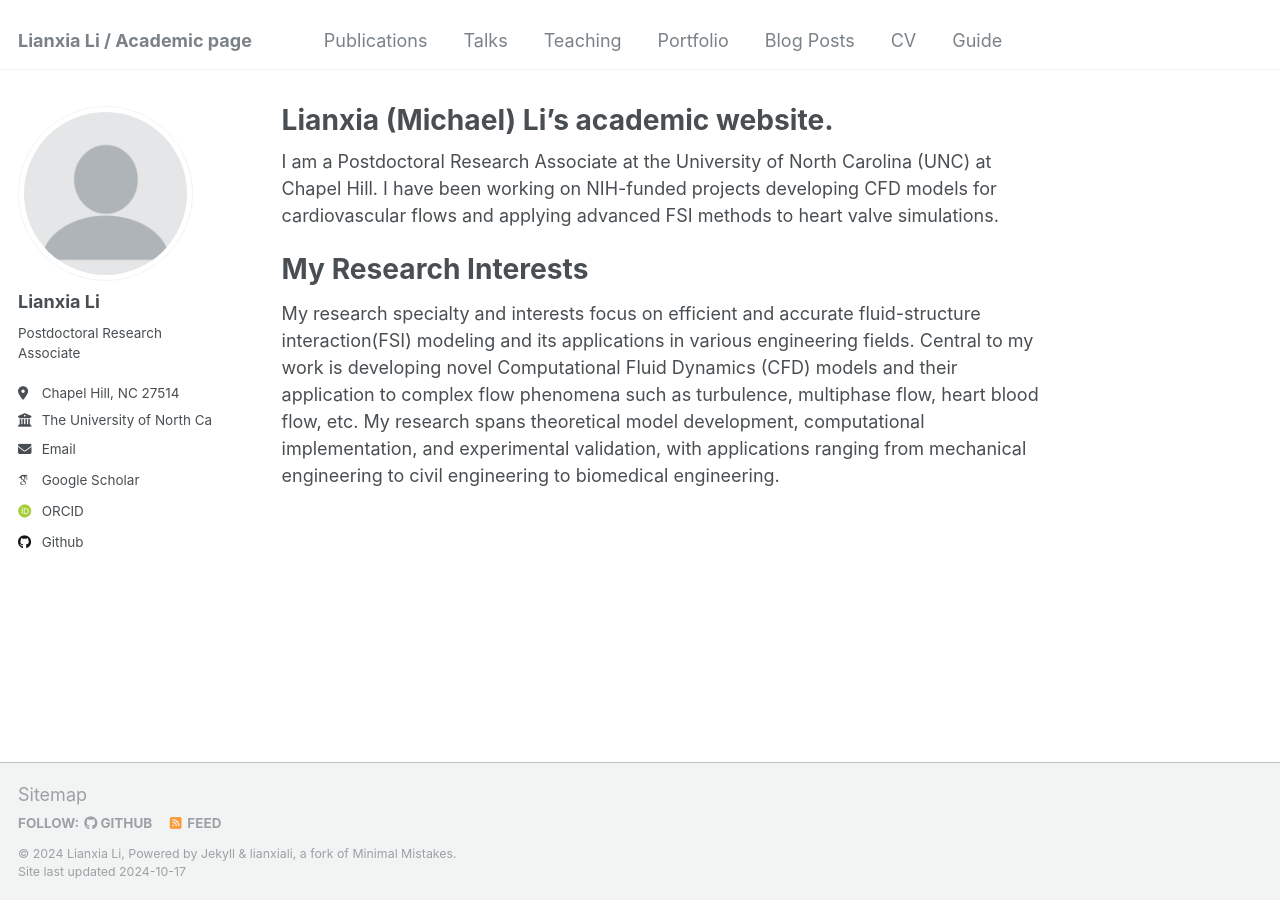
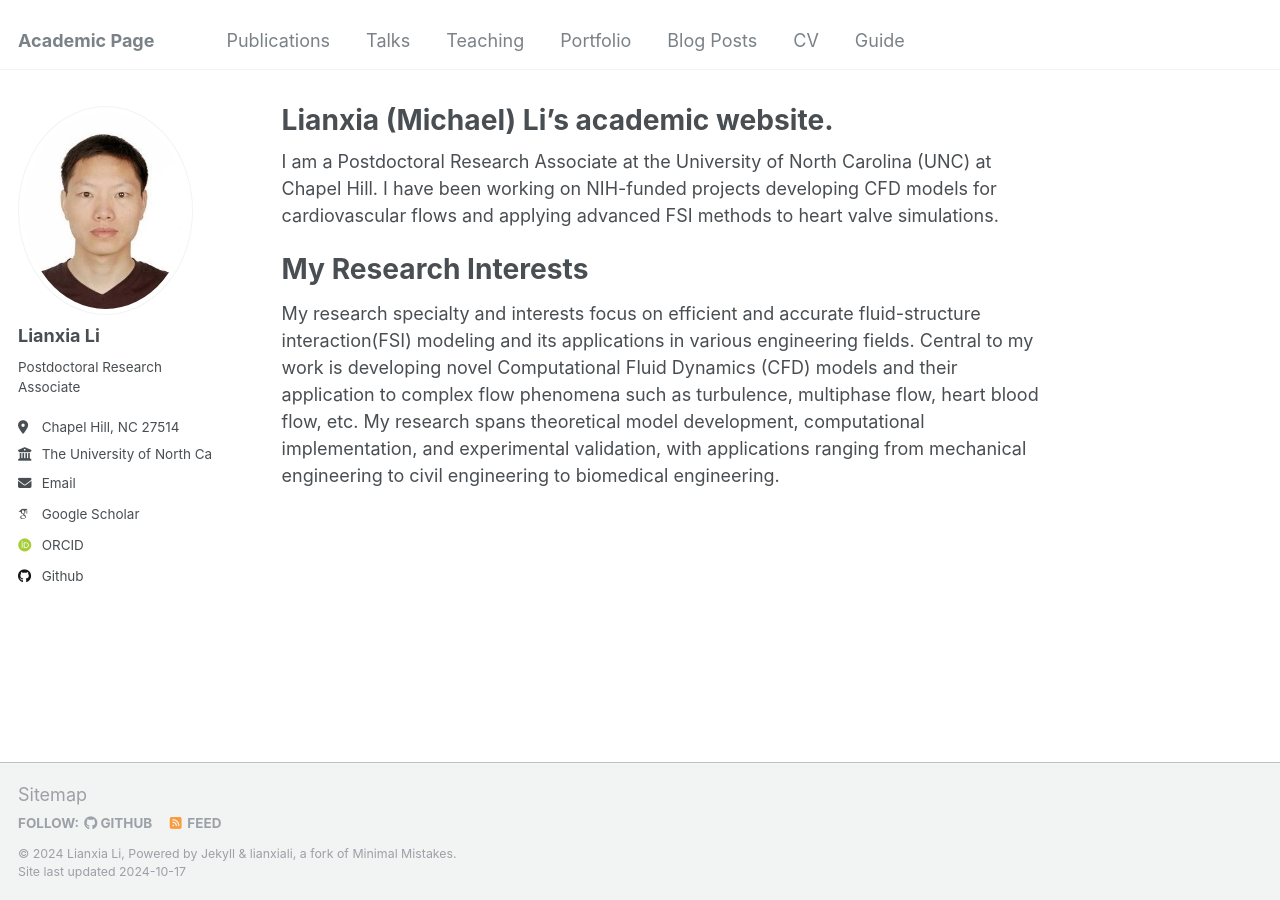
Before and after one commit to Lianxiali/lianxiali-github.io, a Jekyll site: the page built from _pages/about.md, in a window 1280 px wide. Built offline with Jekyll 4.4.1, drawn with Linux system fonts in a browser that asks for light colours; some web fonts are replaced.

Commit message:
update profile.jpg

```diff
--- a/_config.yml
+++ b/_config.yml
@@ -8,7 +8,7 @@
 
 # Basic Site Settings
 locale                   : "en-US"
-title                    : "Lianxia Li / Academic page"
+title                    : "Academic Page"
 title_separator          : "-"
 name                     : &name "Lianxia Li"
 description              : &description ""
@@ -21,7 +21,7 @@ repository               : "lianxiali/lianxiali.github.io"
 #               Additional customization can be done by editing /_includes/author-profile.html
 author:
   # Biographic information
-  avatar           : "profile.png"
+  avatar           : "profile.jpg"
   name             : "Lianxia Li"
   pronouns         : # example: "she/her"
   bio              : "Postdoctoral Research Associate"
```
Also changed, not shown: images/profile.jpg (added), images/profile.png (deleted), 1 other file.
